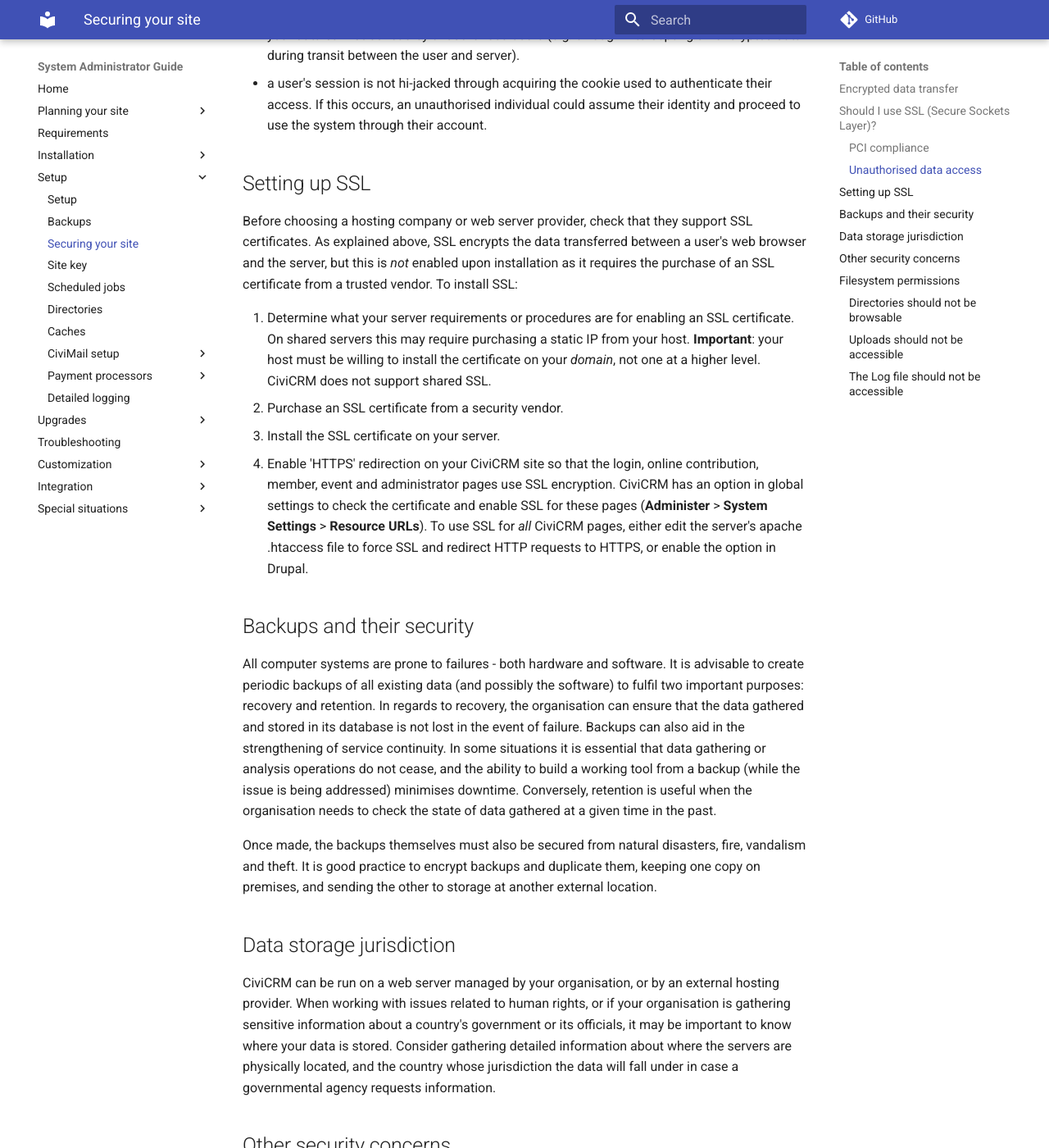
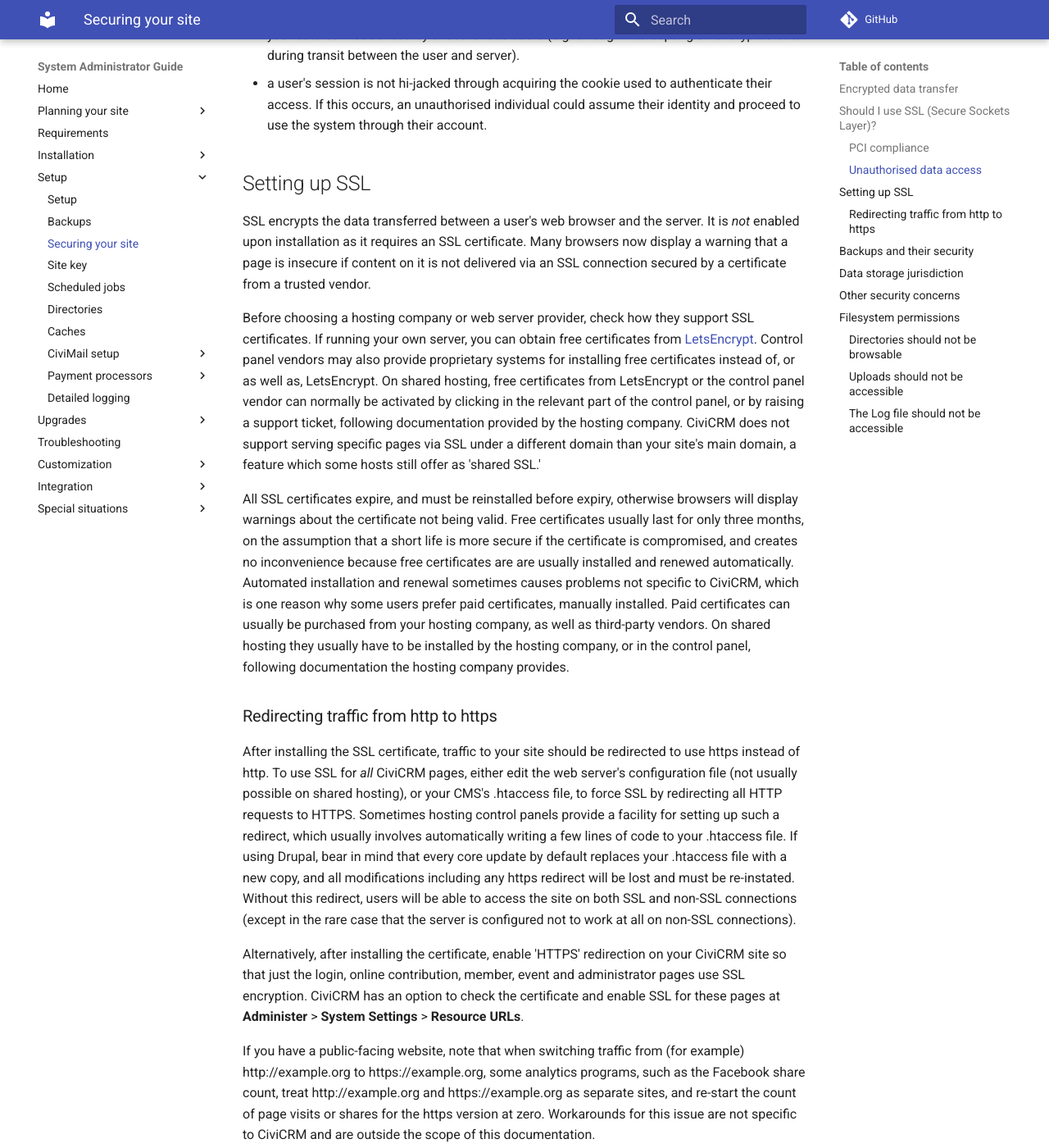
Before and after one commit to civicrm/civicrm-sysadmin-guide, an MkDocs documentation site: the page built from docs/setup/security.md, in a window 1280 px wide and 1400 px high, scrolled down 1550 px. Shown: the whole window at 82% size. Built offline with MkDocs 1.6.1 and Material for MkDocs 9.7.7, drawn with Linux system fonts in a browser that asks for light colours; comment, search, counter and statistics services are not loaded; old or Windows-style settings are respelled for this version of MkDocs.

Commit message:
Update security.md
This PR is a response to issues #27 and #39

```diff
--- a/docs/setup/security.md
+++ b/docs/setup/security.md
@@ -78,27 +78,19 @@ if you wish to ensure:
 
 ## Setting up SSL
 
-Before choosing a hosting company or web server provider, check that
-they support SSL certificates. As explained above, SSL encrypts the data
-transferred between a user's web browser and the server, but this is
-*not* enabled upon installation as it requires the purchase of an SSL
-certificate from a trusted vendor. To install SSL:
+SSL encrypts the data transferred between a user's web browser and the server. It is *not* enabled upon installation as it requires an SSL certificate. Many browsers now display a warning that a page is insecure if content on it is not delivered via an SSL connection secured by a certificate from a trusted vendor.
 
-1.  Determine what your server requirements or procedures are for
-    enabling an SSL certificate. On shared servers this may require
-    purchasing a static IP from your host. **Important**: your host must
-    be willing to install the certificate on your *domain*, not one at a
-    higher level. CiviCRM does not support shared SSL.
-2.  Purchase an SSL certificate from a security vendor.
-3.  Install the SSL certificate on your server.
-4.  Enable 'HTTPS' redirection on your CiviCRM site so that the login,
-    online contribution, member, event and administrator pages use SSL
-    encryption. CiviCRM has an option in global settings to check the
-    certificate and enable SSL for these pages (**Administer** >
-    **System Settings** > **Resource URLs**). To use SSL for *all*
-    CiviCRM pages, either edit the server's apache .htaccess file to
-    force SSL and redirect HTTP requests to HTTPS, or enable the option
-    in Drupal.
+Before choosing a hosting company or web server provider, check how they support SSL certificates. If running your own server, you can obtain free certificates from [LetsEncrypt](https://letsencrypt.org/). Control panel vendors may also provide proprietary systems for installing free certificates instead of, or as well as, LetsEncrypt. On shared hosting, free certificates from LetsEncrypt or the control panel vendor can normally be activated by clicking in the relevant part of the control panel, or by raising a support ticket, following documentation provided by the hosting company. CiviCRM does not support serving specific pages via SSL under a different domain than your site's main domain, a feature which some hosts still offer as 'shared SSL.'
+
+All SSL certificates expire, and must be reinstalled before expiry, otherwise browsers will display warnings about the certificate not being valid. Free certificates usually last for only three months, on the assumption that a short life is more secure if the certificate is compromised, and creates no inconvenience because free certificates are are usually installed and renewed automatically. Automated installation and renewal sometimes causes problems not specific to CiviCRM, which is one reason why some users prefer paid certificates, manually installed. Paid certificates can usually be purchased from your hosting company, as well as third-party vendors. On shared hosting they usually have to be installed by the hosting company, or in the control panel, following documentation the hosting company provides.
+
+### Redirecting traffic from http to https
+
+After installing the SSL certificate, traffic to your site should be redirected to use https instead of http. To use SSL for *all* CiviCRM pages, either edit the web server's configuration file (not usually possible on shared hosting), or your CMS's .htaccess file, to force SSL by redirecting all HTTP requests to HTTPS. Sometimes hosting control panels provide a facility for setting up such a redirect, which usually involves automatically writing a few lines of code to your .htaccess file. If using Drupal, bear in mind that every core update by default replaces your .htaccess file with a new copy, and all modifications including any https redirect will be lost and must be re-instated. Without this redirect, users will be able to access the site on both SSL and non-SSL connections (except in the rare case that the server is configured not to work at all on non-SSL connections).
+
+Alternatively, after installing the certificate, enable 'HTTPS' redirection on your CiviCRM site so that just the login, online contribution, member, event and administrator pages use SSL encryption. CiviCRM has an option to check the certificate and enable SSL for these pages at **Administer** > **System Settings** > **Resource URLs**.
+
+If you have a public-facing website, note that when switching traffic from (for example) http://example.org to https://example.org, some analytics programs, such as the Facebook share count, treat http://example.org and https://example.org as separate sites, and re-start the count of page visits or shares for the https version at zero. Workarounds for this issue are not specific to CiviCRM and are outside the scope of this documentation.
 
 ## Backups and their security
 
```
